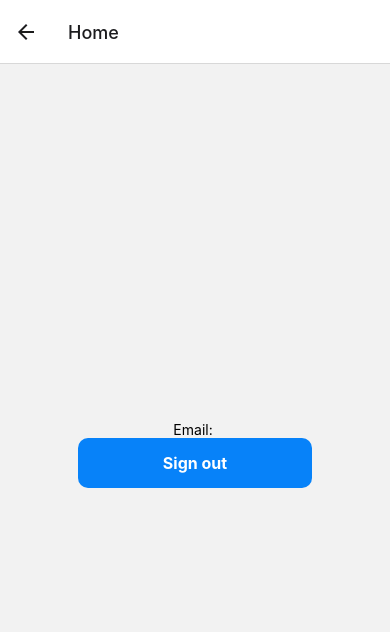
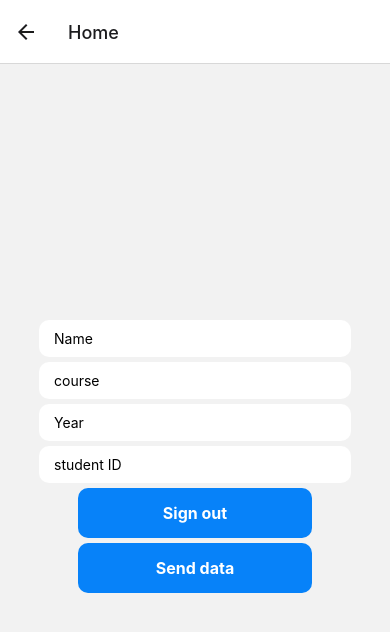
Before and after one commit to 23643studentdorset/CA1-Group, a React Native app: screen /Home in a window 390 px wide. Shown: the top 632 px of the page. Built offline with nearby package versions, Linux system fonts and the light colour scheme; no server answers.

Commit message:
storing data in firebase done

```diff
--- a/App.js
+++ b/App.js
@@ -1,10 +1,9 @@
-import { StatusBar } from 'expo-status-bar';
 import React from 'react';
-import { StyleSheet, Text, View } from 'react-native';
 import { NavigationContainer } from '@react-navigation/native';
 import { createNativeStackNavigator } from '@react-navigation/native-stack';
 import LoginScreen from './screens/LoginScreen'
 import HomeScreen from './screens/HomeScreen'
+import RegisterScreen from './screens/RegisterScreen'
 
 const Stack = createNativeStackNavigator();
 
@@ -14,16 +13,8 @@ export default function App() {
       <Stack.Navigator>
         <Stack.Screen options={{ headerShown: false }} name="Login" component={LoginScreen} />
         <Stack.Screen name="Home" component={HomeScreen} />
+        <Stack.Screen options={{ headerShown: false }} name="Register" component={RegisterScreen} />
       </Stack.Navigator>
     </NavigationContainer>
   );
 }
-
-const styles = StyleSheet.create({
-  container: {
-    flex: 1,
-    backgroundColor: '#fff',
-    alignItems: 'center',
-    justifyContent: 'center',
-  },
-});
--- a/components/CustomButton.js
+++ b/components/CustomButton.js
@@ -18,6 +18,7 @@ const styles = StyleSheet.create({
         backgroundColor:'#0782F9',
         width: '60%',
         padding: 15,
+        marginTop:5,
         borderRadius: 10,
         alignItems: 'center',
       },
--- a/firebase.js
+++ b/firebase.js
@@ -1,6 +1,7 @@
 // Import the functions you need from the SDKs you need
 import { getAuth } from "firebase/auth";
 import { initializeApp } from "firebase/app";
+import { getFirestore } from "firebase/firestore";
 
 
 // TODO: Add SDKs for Firebase products that you want to use
@@ -18,6 +19,6 @@ const firebaseConfig = {
 
 // Initialize Firebase
 const app = initializeApp(firebaseConfig);
-export const auth = getAuth(app);
-
-// export {auth};
+const auth = getAuth(app);
+const db =getFirestore(app);
+export {auth, db};
--- a/screens/HomeScreen.js
+++ b/screens/HomeScreen.js
@@ -1,14 +1,18 @@
-import { StyleSheet, Text, TouchableOpacity, View } from 'react-native'
-import React from 'react'
+import { StyleSheet, TextInput, View } from 'react-native'
+import React, { useState } from 'react'
 import { useNavigation } from '@react-navigation/native';
-import { auth } from '../firebase'
+import { auth, db } from '../firebase'
 import { signOut } from "firebase/auth";
 import CustomButton from '../components/CustomButton';
-
-
+import { collection, doc, setDoc } from "firebase/firestore";
 
 const HomeScreen = () => {
-
+  const [name, setName] = useState('')
+  const [course, setCourse] = useState('')
+  const [year, setYear] = useState('')
+  const [id, setId] = useState('')
+  const [acelerometerData, setAcelerometerData] = useState('')
+  const [score, setScore] = useState('')
   const navigation = useNavigation()
 
   const handleSignOut = () => {
@@ -19,16 +23,61 @@ const HomeScreen = () => {
     });
   }
 
+  const handlePress = () =>{
+    setAcelerometerData([])
+    setScore(1)
+    handleData(id, name, course, year, acelerometerData, score)
+  }
+
+  async function handleData(id, name, course, year, acelerometerData, score) {
+    await setDoc(doc(db, "Firebase", id), {
+      name: name,
+      course: course,
+      year: Number(year),
+      acelerometerData: acelerometerData,
+      score: Number(score),
+    });
+  }
   return (
     <View style={styles.container}>
-      <Text>Email: {auth.currentUser?.email}</Text>
+        <TextInput
+          placeholder="Name"
+          value= {name}
+          onChangeText={text => setName(text)}
+          style={styles.input}
+        />
+        <TextInput
+          placeholder="course"
+          value= {course}
+          onChangeText={text => setCourse(text)}
+          style={styles.input}
+        />
+        <TextInput
+          placeholder="Year"
+          value= {year}
+          onChangeText={text => setYear(text)}
+          style={styles.input}
+        />
+
+        <TextInput
+          placeholder="student ID"
+          value= {id}
+          onChangeText={text => setId(text)}
+          style={styles.input}
+        />
+
       <CustomButton
         onPress={handleSignOut}
         name='Sign out'
         />
+      <CustomButton
+        onPress={handlePress}
+        name='Send data'
+      />
     </View>
   )
 }
+
 
 export default HomeScreen
 
@@ -51,4 +100,12 @@ const styles = StyleSheet.create({
     fontWeight: '700',
     fontSize: 16,
   },
+  input:{
+    backgroundColor: 'white',
+    paddingHorizontal: 15,
+    paddingVertical: 10,
+    borderRadius: 10,
+    marginTop: 5,
+    width: '80%',
+  },
 })
--- a/screens/LoginScreen.js
+++ b/screens/LoginScreen.js
@@ -1,10 +1,11 @@
 import { useNavigation } from '@react-navigation/native';
-import { KeyboardAvoidingView, StyleSheet, Text, TextInput, TouchableOpacity, View } from 'react-native'
+import { KeyboardAvoidingView, StyleSheet, TextInput, View } from 'react-native'
 import React, {useEffect, useState} from 'react'
-import {createUserWithEmailAndPassword, signInWithEmailAndPassword, onAuthStateChanged } from "firebase/auth";
+import {signInWithEmailAndPassword, onAuthStateChanged } from "firebase/auth";
 import { auth } from '../firebase'
 import CustomButton from '../components/CustomButton'
 import CustomButton2 from '../components/CustomButton2'
+
 const LoginScreen = () => {
   const [email, setEmail] = useState('')
   const [password, setPassword] = useState('')
@@ -23,21 +24,8 @@ const LoginScreen = () => {
     return unsubscribe
   }, [])
 
-
-  const handleSignUp = () => {
-    createUserWithEmailAndPassword(auth, email, password)
-    .then((userCredential) => {
-      // registered
-      const user = userCredential.user;
-      console.log('Resgistered with:', user.email)
-      //
-    })
-    .catch((error) => {
-    const errorCode = error.code;
-    const errorMessage = error.message;
-    console.log('Error code:', errorCode)
-    console.log('Error message:', errorMessage)
-    });
+  const handleRegister = () => {
+    navigation.replace("Register")
   }
 
   const handleSignin = () => {
@@ -82,7 +70,7 @@ const LoginScreen = () => {
         name='Login'
         />
         <CustomButton2
-        onPress={handleSignin}
+        onPress={handleRegister}
         name='Register'
         />
       </View>
--- /dev/null
+++ b/screens/RegisterScreen.js
@@ -0,0 +1,88 @@
+import { useNavigation } from '@react-navigation/native';
+import { TextInput, View, StyleSheet, KeyboardAvoidingView } from 'react-native'
+import React, { useState } from 'react'
+import {createUserWithEmailAndPassword} from "firebase/auth";
+import CustomButton from '../components/CustomButton';
+import { auth } from '../firebase'
+
+const RegisterScreen = () => {
+    const [email, setEmail] = useState('')
+    const [password, setPassword] = useState('')
+
+    const navigation = useNavigation()
+
+    const navigate = () => {
+        navigation.replace("Login")
+    }
+
+    const handleSignUp = () => {
+        createUserWithEmailAndPassword(auth, email, password)
+        .then((userCredential) => {
+          // registered
+          const user = userCredential.user;
+          console.log('Resgistered with:', user.email)
+          navigation.replace("Login")
+          //
+        })
+        .catch((error) => {
+        const errorCode = error.code;
+        const errorMessage = error.message;
+        console.log('Error code:', errorCode)
+        console.log('Error message:', errorMessage)
+        });
+      }
+
+
+
+    return (
+        <KeyboardAvoidingView
+            style={styles.container}
+            behavior="padding"
+        >
+            <View style={styles.inputContainer}>
+                <TextInput
+                    placeholder="Email"
+                    value= {email}
+                    onChangeText={text => setEmail(text)}
+                    style={styles.input}
+                />
+                <TextInput
+                    placeholder="Password"
+                    value= {password}
+                    onChangeText={text => setPassword(text)}
+                    style={styles.input}
+                    secureTextEntry
+                />
+            </View>
+                <CustomButton
+                    onPress={handleSignUp}
+                    name='Register'
+                />
+                <CustomButton
+                    onPress={navigate}
+                    name='Go to Login page'
+                />
+
+        </KeyboardAvoidingView>
+    )
+}
+export default RegisterScreen
+
+const styles = StyleSheet.create({
+    container: {
+        flex: 1,
+        backgroundColor: '#fff',
+        alignItems: 'center',
+        justifyContent: 'center',
+    },
+    inputContainer:{
+        width: '80%',
+    },
+    input:{
+        backgroundColor: 'white',
+        paddingHorizontal: 15,
+        paddingVertical: 10,
+        borderRadius: 10,
+        marginTop: 5,
+      },
+  });
```
Also changed, not shown: screens/Register.js (deleted, +0 -21 lines), components/textInput.js (deleted).
